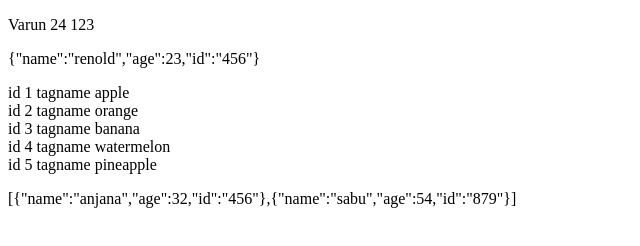
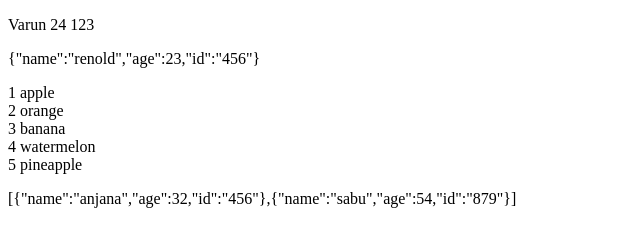
Before and after one commit to varuntblr/new-repo, a plain HTML site: page json.html in a window 1280 px wide. Shown: the whole page, without its empty margins (0-640 px from the left). Drawn offline with nearby package versions, Linux system fonts and the light colour scheme.

Commit message:
new json

```diff
--- a/json.html
+++ b/json.html
@@ -21,13 +21,12 @@
     var myJSON = JSON.stringify(txt2);
     document.getElementById("two").innerHTML=myJSON;
     // print json array
-    var data = '[{"id":"1","tagname":"apple"},{"id":"2","tagname":"orange"},{"id":"3","tagname":"banana"},{"id":"4","tagname":"watermelon"},{"id":"5","tagname":"pineapple"}]'
-    var tx3 = JSON.parse(data);
-    $.each(tx3, function(i){            // function to select first array
-        $.each(tx3[i], function(j,item){          // function to select array elements
-            var abc = j +" "+ item + " ";
-           $("#three").append(abc);             // printing array elements
-        });
+    var data = [{"id":"1","tagname":"apple"},{"id":"2","tagname":"orange"},{"id":"3","tagname":"banana"},{"id":"4","tagname":"watermelon"},{"id":"5","tagname":"pineapple"}];
+    // var tx3 = JSON.parse(data);
+    data.forEach(function(item,index){
+        console.log(item,index)            // function to select first array
+               // function to select array elements
+           $("#three").append(item.id + " " + item.tagname);             // printing array elements
         $("#three").append("<br>");
     });
 
```
